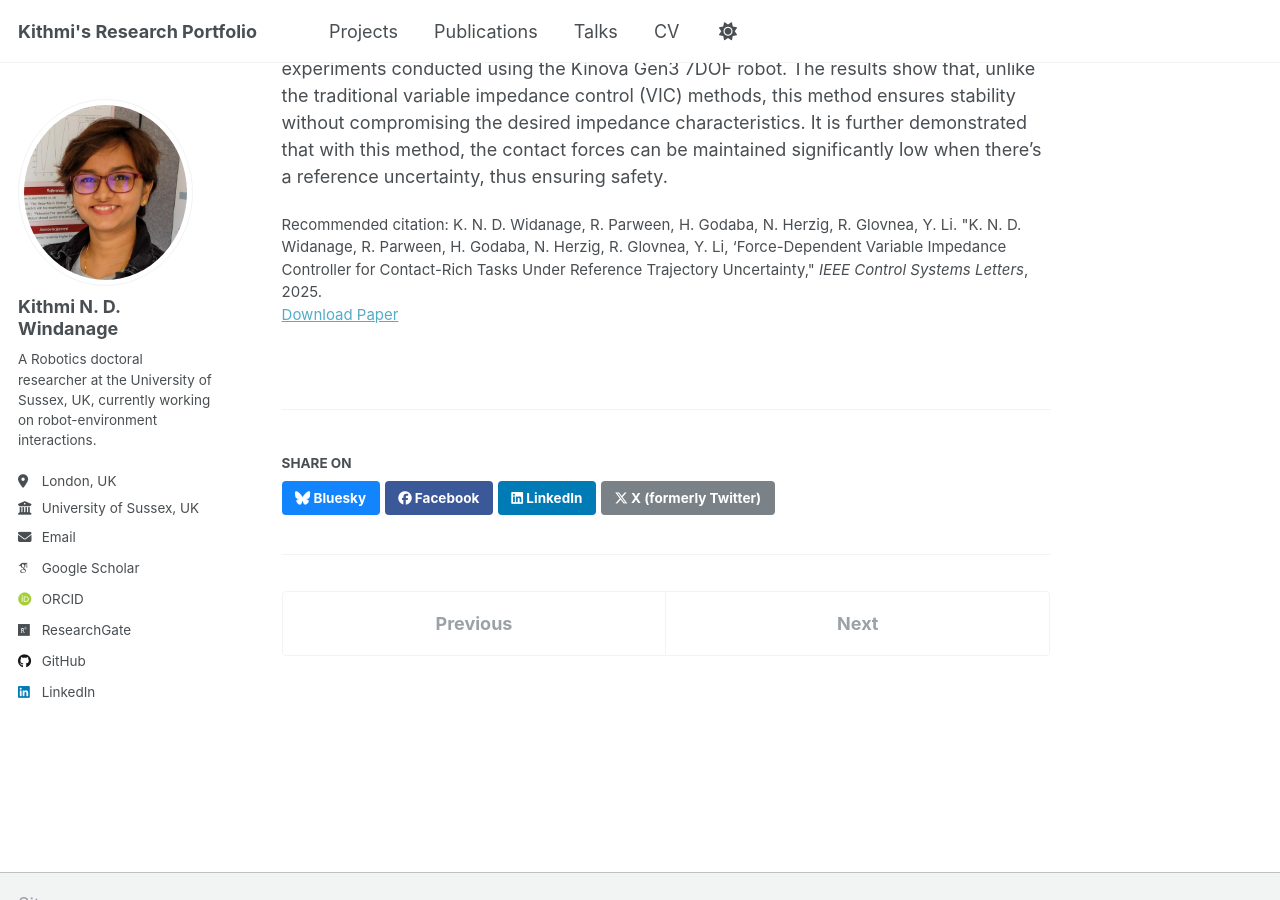
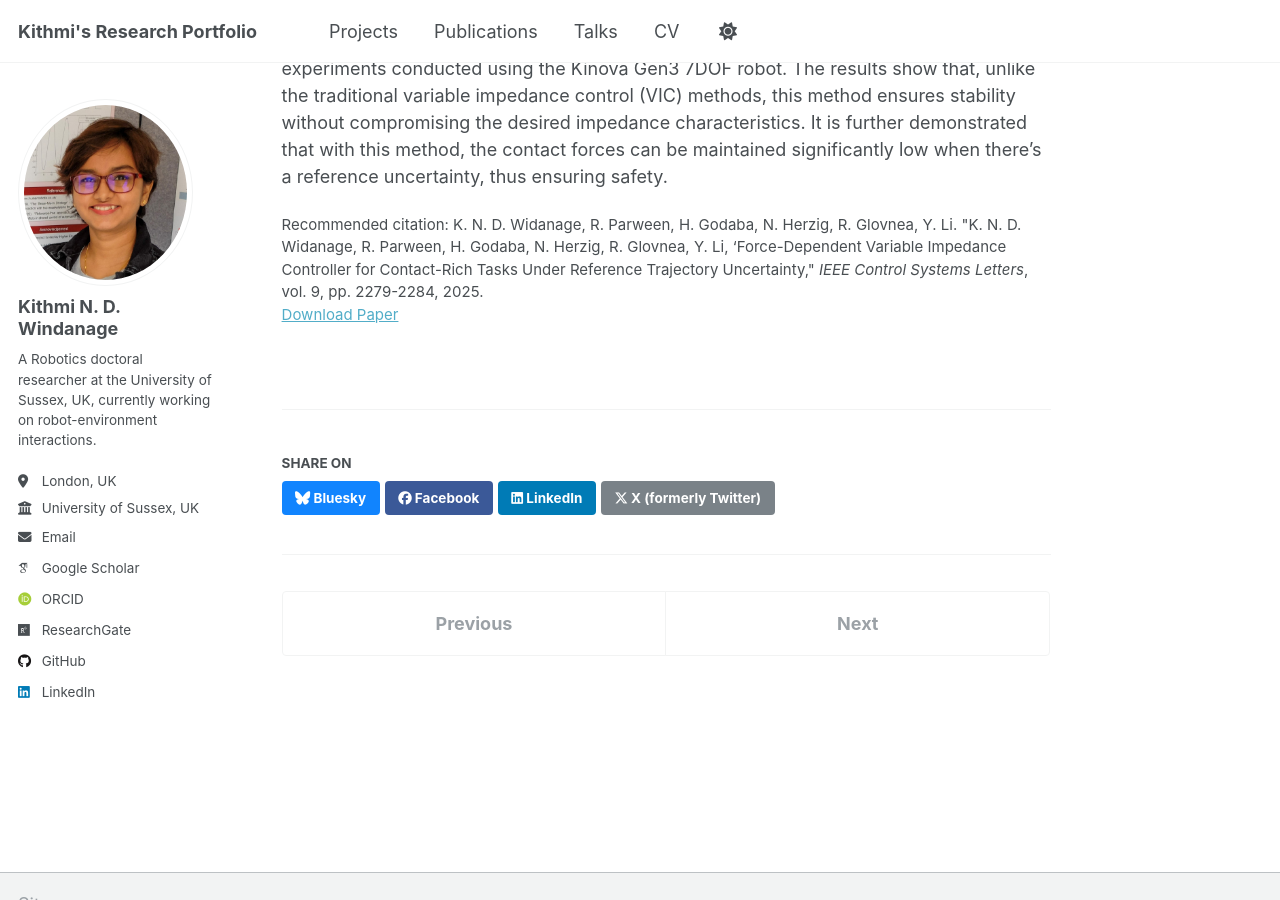
Before and after one commit to KithmiNDWidanage/KithmiNDWidanage.github.io, a Jekyll site: the page built from _publications/2025_LCSS_FVIC.md, in a window 1280 px wide and 900 px high, scrolled down 560 px. Built offline with Jekyll 4.4.1, drawn with Linux system fonts in a browser that asks for light colours; some web fonts are replaced.

Commit message:
Update 2025_LCSS_FVIC.md - enter volume details

```diff
--- a/_publications/2025_LCSS_FVIC.md
+++ b/_publications/2025_LCSS_FVIC.md
@@ -9,7 +9,7 @@ venue: 'IEEE Control Systems Letters'
 # slidesurl: ''
 paperurl: 'https://ieeexplore.ieee.org/document/11121674'
 # bibtexurl: ''
-citation: 'K. N. D. Widanage, R. Parween, H. Godaba, N. Herzig, R. Glovnea, Y. Li. &quot;K. N. D. Widanage, R. Parween, H. Godaba, N. Herzig, R. Glovnea, Y. Li, ‘Force-Dependent Variable Impedance Controller for Contact-Rich Tasks Under Reference Trajectory Uncertainty,&quot; <i>IEEE Control Systems Letters</i>, 2025.'
+citation: 'K. N. D. Widanage, R. Parween, H. Godaba, N. Herzig, R. Glovnea, Y. Li. &quot;K. N. D. Widanage, R. Parween, H. Godaba, N. Herzig, R. Glovnea, Y. Li, ‘Force-Dependent Variable Impedance Controller for Contact-Rich Tasks Under Reference Trajectory Uncertainty,&quot; <i>IEEE Control Systems Letters</i>, vol. 9, pp. 2279-2284, 2025.'
 ---
 
 ### Abstract
```
